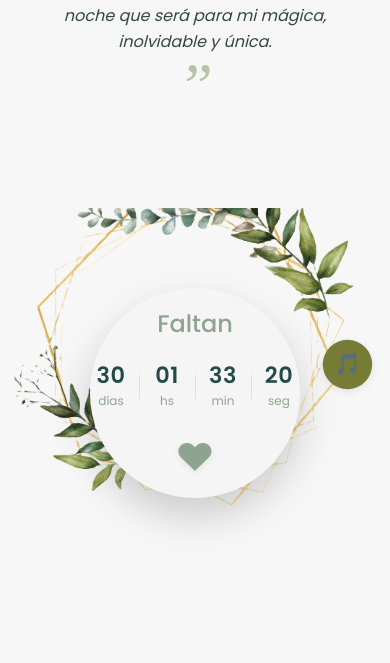
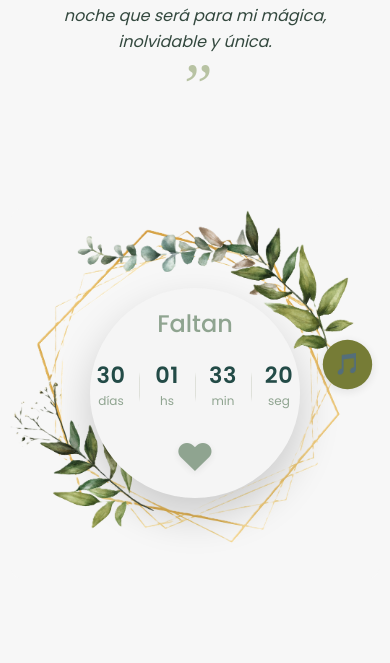
Before and after one commit to LucianaXV/invitacionVirtual, a plain HTML site: page index.html in a window 390 px wide. Shown: the part 437-1100 px from the top of the page. Drawn offline with Linux system fonts and the light colour scheme; a web font is replaced by a local one.

Commit message:
Adjust countdown background position transform

```diff
--- a/style.css
+++ b/style.css
@@ -1159,7 +1159,7 @@ button:hover {
     .countdown-bg::before {
         background-position: center center;
          background-size: 100% auto;
-        transform: translate(0%, -15%);
+        transform: translate(0%, -5%);
     }
 
     .countdown-circle {
```
